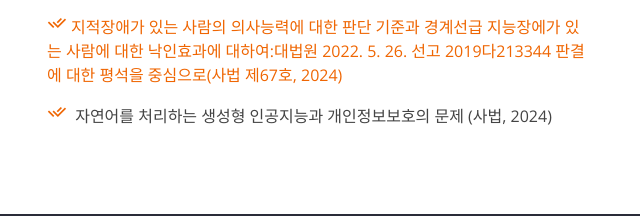
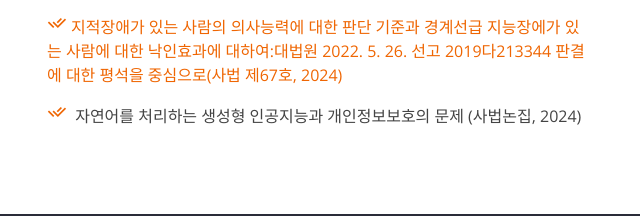
Before and after one commit to StarNJey/chp, a plain HTML site: page index.html in a window 1280 px wide. Shown: the part 1603-1819 px from the top of the page, 35-675 px from the left. Drawn offline with nearby package versions, Linux system fonts and the light colour scheme.

Commit message:
Update index.html

```diff
--- a/index.html
+++ b/index.html
@@ -243,7 +243,7 @@
                   <li><i class="ri-check-double-line"></i><a href='https://library.scourt.go.kr/search/pub/pubDetail?seqNo=3008&kind=1'>환경침해에 대한 구제수단으로서의 한국/미국의 유지청구권에 관한 비교법적 분석 (외국사법연수논집 제41호, 2023)</a></li>
                   <li><i class="ri-check-double-line"></i><a href='https://www.kci.go.kr/kciportal/ci/sereArticleSearch/ciSereArtiView.kci?sereArticleSearchBean.artiId=ART003060625'>지적장애가 있는 사람의 의사능력에 대한 판단 기준과 경계선급 지능장에가 있는 사람에 대한 낙인효과에 대하여:대법원 2022. 5. 26. 선고 2019다213344 판결에 대한 평석을 중심으로(사법 제67호, 2024)</a></li>
 
-                  <li><i class="ri-check-double-line"></i> 자연어를 처리하는 생성형 인공지능과 개인정보보호의 문제 (사법, 2024) </li>
+                  <li><i class="ri-check-double-line"></i> 자연어를 처리하는 생성형 인공지능과 개인정보보호의 문제 (사법논집, 2024) </li>
 
 
                 </ul>
```
